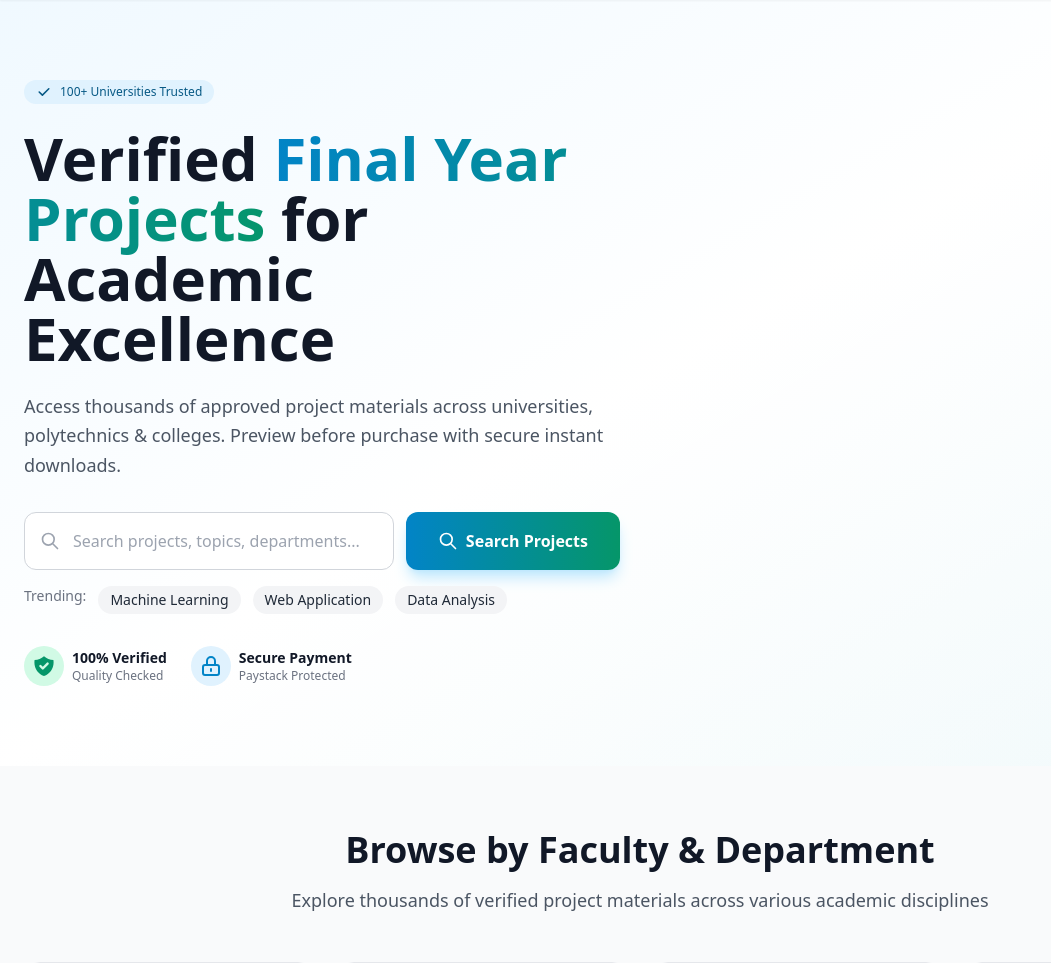
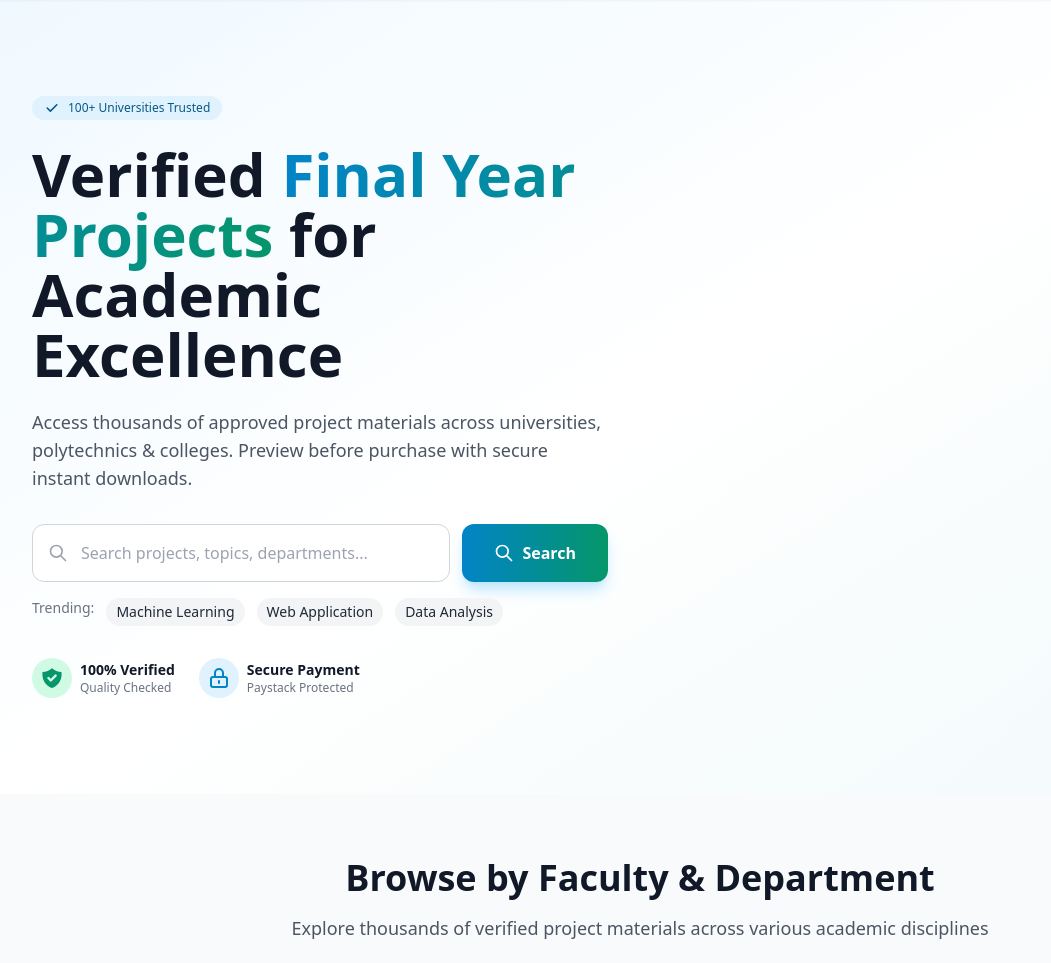
Before and after one commit to Ibn-muaz/projecthub, a Django app: page / in a window 1280 px wide. Shown: the part 65-1028 px from the top of the page, without its empty margins (0-1051 px from the left). Run offline with Django 5.2, Linux system fonts and the light colour scheme; some libraries are stand-ins or nearby versions.

Commit message:
Fix some issues

```diff
--- a/templates/core/landing.html
+++ b/templates/core/landing.html
@@ -3,14 +3,14 @@
 
 {% block content %}
 <!-- Hero Section -->
-<section class="relative py-12 md:py-20 overflow-hidden">
+<section class="relative py-12 md:py-20 lg:py-24 overflow-hidden">
   <div class="absolute inset-0 bg-gradient-to-br from-sky-50 via-white to-emerald-50/30"></div>
-  <div class="container mx-auto px-4 md:px-6 relative">
-    <div class="grid lg:grid-cols-2 gap-10 items-center">
+  <div class="container mx-auto px-4 sm:px-6 lg:px-8 relative">
+    <div class="grid lg:grid-cols-2 gap-10 xl:gap-16 items-center">
       <!-- Left Content -->
-      <div class="max-w-2xl">
+      <div class="max-w-2xl text-center lg:text-left">
         <div
-          class="inline-flex items-center gap-2 bg-sky-100 text-sky-800 px-3 py-1 rounded-full text-xs font-medium mb-6">
+          class="inline-flex items-center gap-2 bg-sky-100 text-sky-800 px-3 py-1 rounded-full text-xs font-medium mb-4 sm:mb-6">
           <svg class="w-4 h-4" fill="currentColor" viewBox="0 0 20 20">
             <path fill-rule="evenodd"
               d="M16.707 5.293a1 1 0 010 1.414l-8 8a1 1 0 01-1.414 0l-4-4a1 1 0 011.414-1.414L8 12.586l7.293-7.293a1 1 0 011.414 0z"
@@ -19,7 +19,7 @@
           <span>100+ Universities Trusted</span>
         </div>
 
-        <h1 class="text-3xl md:text-5xl lg:text-6xl font-bold text-gray-900 mb-6 leading-tight">
+        <h1 class="text-4xl md:text-5xl xl:text-6xl font-bold text-gray-900 mb-5 sm:mb-6 leading-tight">
           Verified
           <span class="text-transparent bg-clip-text bg-gradient-to-r from-sky-600 to-emerald-600">
             Final Year Projects
@@ -27,14 +27,14 @@
           for Academic Excellence
         </h1>
 
-        <p class="text-lg text-gray-600 mb-8 leading-relaxed">
+        <p class="text-base sm:text-lg text-gray-600 mb-6 sm:mb-8 leading-relaxed max-w-xl mx-auto lg:mx-0">
           Access thousands of approved project materials across universities, polytechnics & colleges.
           Preview before purchase with secure instant downloads.
         </p>
 
         <!-- Search Form -->
         <div class="mb-8">
-          <form action="{% url 'project-list-page' %}" method="get" class="space-y-4">
+          <form action="{% url 'project-list-page' %}" method="get" class="space-y-3 sm:space-y-4">
             <div class="flex flex-col sm:flex-row gap-3">
               <div class="relative flex-1">
                 <svg class="absolute left-4 top-1/2 transform -translate-y-1/2 w-5 h-5 text-gray-400" fill="none"
@@ -43,29 +43,29 @@
                     d="M21 21l-6-6m2-5a7 7 0 11-14 0 7 7 0 0114 0z" />
                 </svg>
                 <input type="text" name="q" placeholder="Search projects, topics, departments..."
-                  class="w-full pl-12 pr-4 py-4 rounded-xl border border-gray-300 focus:border-sky-500 focus:ring-2 focus:ring-sky-200 outline-none transition-all duration-300 text-base" />
+                  class="w-full pl-12 pr-4 py-3 sm:py-4 rounded-xl border border-gray-300 focus:border-sky-500 focus:ring-2 focus:ring-sky-200 outline-none transition-all duration-300 text-sm sm:text-base" />
               </div>
               <button type="submit"
-                class="inline-flex items-center justify-center px-8 py-4 rounded-xl bg-gradient-to-r from-sky-600 to-emerald-600 text-white font-semibold text-base hover:from-sky-700 hover:to-emerald-700 transition-all duration-300 shadow-lg hover:shadow-xl shadow-sky-200 hover:shadow-sky-300">
+                class="inline-flex items-center justify-center px-6 sm:px-8 py-3 sm:py-4 rounded-xl bg-gradient-to-r from-sky-600 to-emerald-600 text-white font-semibold text-sm sm:text-base hover:from-sky-700 hover:to-emerald-700 transition-all duration-300 shadow-lg hover:shadow-xl shadow-sky-200 hover:shadow-sky-300">
                 <svg class="w-5 h-5 mr-2" fill="none" stroke="currentColor" viewBox="0 0 24 24">
                   <path stroke-linecap="round" stroke-linejoin="round" stroke-width="2"
                     d="M21 21l-6-6m2-5a7 7 0 11-14 0 7 7 0 0114 0z" />
                 </svg>
-                Search Projects
+                Search
               </button>
             </div>
-            <div class="flex flex-wrap gap-3">
+            <div class="flex flex-wrap gap-2 sm:gap-3 justify-center lg:justify-start">
               <span class="text-sm text-gray-500">Trending:</span>
               <a href="{% url 'project-list-page' %}?q=machine+learning"
-                class="text-sm bg-gray-100 hover:bg-gray-200 text-gray-800 px-3 py-1 rounded-full transition-colors duration-200">
+                class="text-xs sm:text-sm bg-gray-100 hover:bg-gray-200 text-gray-800 px-2.5 py-1 rounded-full transition-colors duration-200">
                 Machine Learning
               </a>
               <a href="{% url 'project-list-page' %}?q=web+application"
-                class="text-sm bg-gray-100 hover:bg-gray-200 text-gray-800 px-3 py-1 rounded-full transition-colors duration-200">
+                class="text-xs sm:text-sm bg-gray-100 hover:bg-gray-200 text-gray-800 px-2.5 py-1 rounded-full transition-colors duration-200">
                 Web Application
               </a>
               <a href="{% url 'project-list-page' %}?q=data+analysis"
-                class="text-sm bg-gray-100 hover:bg-gray-200 text-gray-800 px-3 py-1 rounded-full transition-colors duration-200">
+                class="text-xs sm:text-sm bg-gray-100 hover:bg-gray-200 text-gray-800 px-2.5 py-1 rounded-full transition-colors duration-200">
                 Data Analysis
               </a>
             </div>
@@ -73,29 +73,29 @@
         </div>
 
         <!-- Trust Badges -->
-        <div class="flex flex-wrap items-center gap-6">
+        <div class="flex flex-wrap items-center gap-4 sm:gap-6 justify-center lg:justify-start">
           <div class="flex items-center gap-2">
-            <div class="w-10 h-10 bg-emerald-100 rounded-full flex items-center justify-center">
-              <svg class="w-6 h-6 text-emerald-600" fill="currentColor" viewBox="0 0 20 20">
+            <div class="w-9 h-9 sm:w-10 sm:h-10 bg-emerald-100 rounded-full flex items-center justify-center">
+              <svg class="w-5 h-5 sm:w-6 sm:h-6 text-emerald-600" fill="currentColor" viewBox="0 0 20 20">
                 <path fill-rule="evenodd"
                   d="M2.166 4.999A11.954 11.954 0 0010 1.944 11.954 11.954 0 0017.834 5c.11.65.166 1.32.166 2.001 0 5.225-3.34 9.67-8 11.317C5.34 16.67 2 12.225 2 7c0-.682.057-1.35.166-2.001zm11.541 3.708a1 1 0 00-1.414-1.414L9 10.586 7.707 9.293a1 1 0 00-1.414 1.414l2 2a1 1 0 001.414 0l4-4z"
                   clip-rule="evenodd" />
               </svg>
             </div>
             <div>
-              <p class="text-sm font-semibold text-gray-900">100% Verified</p>
+              <p class="text-xs sm:text-sm font-semibold text-gray-900">100% Verified</p>
               <p class="text-xs text-gray-500">Quality Checked</p>
             </div>
           </div>
           <div class="flex items-center gap-2">
-            <div class="w-10 h-10 bg-sky-100 rounded-full flex items-center justify-center">
-              <svg class="w-6 h-6 text-sky-600" fill="none" stroke="currentColor" viewBox="0 0 24 24">
+            <div class="w-9 h-9 sm:w-10 sm:h-10 bg-sky-100 rounded-full flex items-center justify-center">
+              <svg class="w-5 h-5 sm:w-6 sm:h-6 text-sky-600" fill="none" stroke="currentColor" viewBox="0 0 24 24">
                 <path stroke-linecap="round" stroke-linejoin="round" stroke-width="2"
                   d="M12 15v2m-6 4h12a2 2 0 002-2v-6a2 2 0 00-2-2H6a2 2 0 00-2 2v6a2 2 0 002 2zm10-10V7a4 4 0 00-8 0v4h8z" />
               </svg>
             </div>
             <div>
-              <p class="text-sm font-semibold text-gray-900">Secure Payment</p>
+              <p class="text-xs sm:text-sm font-semibold text-gray-900">Secure Payment</p>
               <p class="text-xs text-gray-500">Paystack Protected</p>
             </div>
           </div>
@@ -103,7 +103,7 @@
       </div>
 
       <!-- Right Content - Featured Projects -->
-      <div class="lg:pl-10">
+      <div class="hidden lg:block lg:pl-10">
 
       </div>
     </div>
```
Also changed, not shown: templates/core/admin_dashboard.html (+4 -4 lines), templates/core/project_detail.html (+1 -7 lines), templates/core/project_list.html (+17 -22 lines).
